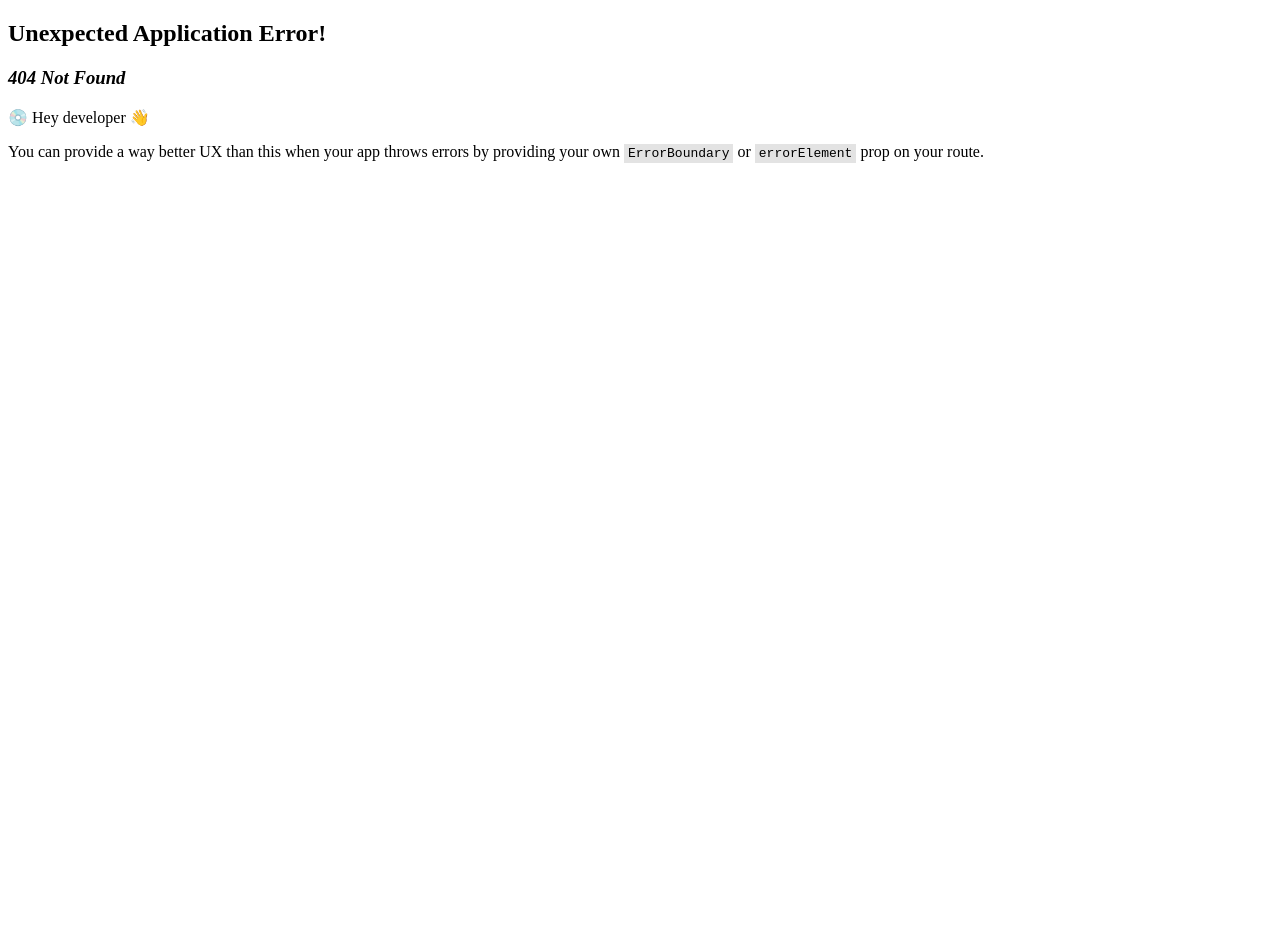
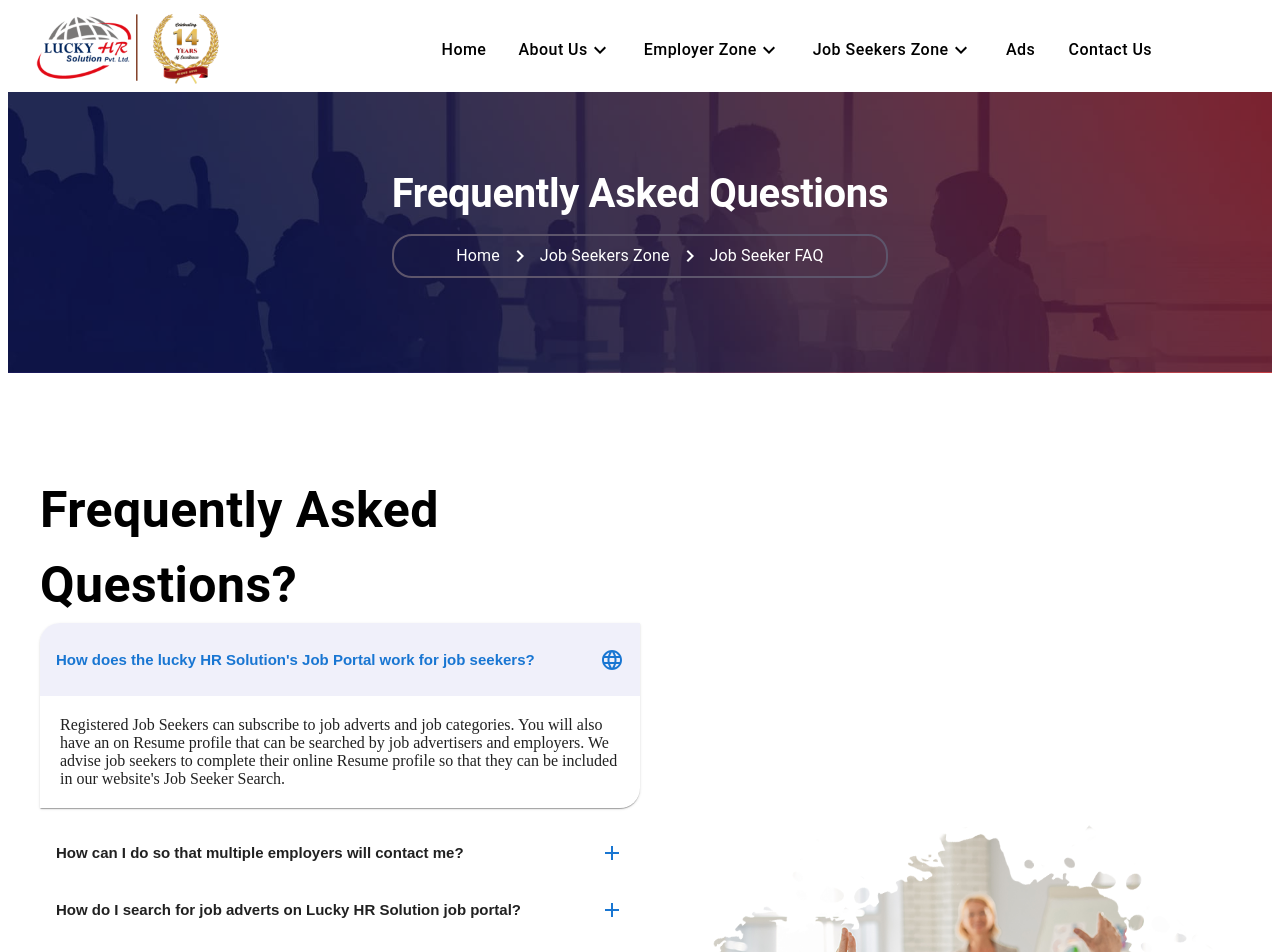
Before and after one commit to Ashish067/LuckyHr, a React (Vite) app: page /JobSeekersZone/JobSeekerFAQ in a window 1280 px wide. Before the commit this address had no page. Shown: the top 952 px of the page. Before the commit the page ends 800 px from the top, so only its background shows below. Built offline with nearby package versions, Linux system fonts and the light colour scheme.

Commit message:
developed jobSeekerFaq page and added required data and routes

```diff
--- a/src/components/data/faqs.js
+++ b/src/components/data/faqs.js
@@ -38,27 +38,79 @@ export const employerfaqs = [
 
 export const jobseekerfaqs = [
   {
-    question: "Is registration on the Lucky HR Solution's Job Portal free? ",
-    answer: "Yes. Registration is free for job advertisers or employers.",
+    question:
+      "How does the lucky HR Solution's Job Portal work for job seekers?",
+    answer:
+      "Registered Job Seekers can subscribe to job adverts and job categories. You will also have an on Resume profile that can be searched by job advertisers and employers. We advise job seekers to complete their online Resume profile so that they can be included in our website's Job Seeker Search.",
+  },
+  {
+    question: "How can I do so that multiple employers will contact me? ",
+    answer: "Ensure that you complete and update your online resume profile.",
+  },
+  {
+    question:
+      "How do I search for job adverts on Lucky HR Solution job portal? ",
+    answer: `Use our Job Search Filter of the page. This option lets you filter the job adverts by location, industry and/or job type. After selecting your preferences click on the "Search" button. The other option is to type the keywords you want to search by into the text box under Job Keyword Search. Click on "Search" after you have typed in your keyword/s`,
+  },
+  {
+    question: "How do I apply for a job? ",
+    answer:
+      "Once you have found a job you want to apply to, click the “Quick Apply” button at the bottom of the Job Details page. If you are not logged in, the system will prompt you to do so to complete the process. You will have an option to review and/or edit your resume before submitting it.",
+  },
+  {
+    question: "How many jobs can I apply to? ",
+    answer:
+      "You can apply to all the jobs that fit your qualifications. Keep in mind that if you apply to jobs which you aren’t qualified to fill, the recruiters will see your information and may not deem you as a serious job seeker. You can apply only once to the same job.",
+  },
+  {
+    question: "What type of Keywords produce optimum results? ",
+    answer:
+      "Keywords are a matter of personal choice. If you are looking for very specific jobs, you can enter Job Titles as useful keywords, but if your search is more general, you may choose to enter Skills you may have, machines you can operate, software applications you know, or anything that is relevant to the position you may be interested in.",
+  },
+  {
+    question: "What is a job search agent? ",
+    answer:
+      "Job search agents are an automated way to search for a job. When you search for a job you select options and keywords describing your preferred job. You create a search agent by giving your combined selections a name and saving that set of criteria to our system. Every day, your search agent is compared to our job database to find possible matches, and those matches are emailed to the email address you have entered in your resume profile.",
+  },
+  {
+    question:
+      "How do I know if the position is still available or has been filled? ",
+    answer:
+      "If the position is no longer available, there will be a message on the job details page indicating it is closed.",
+  },
+  {
+    question: "What is a job placement position? ",
+    answer:
+      "When there is a fit between your skills and interests and a job opening, we'll invite you to go through specific screening steps, including a thorough interview. This information helps us better match you to companies that seek your skills and background and opportunities that fit your career goals. Once we find an assignment for you, we'll make certain you're thoroughly prepared for on-the-job success.",
+  },
+  {
+    question:
+      "What do I need to do after I submit my resume or apply for a job? ",
+    answer:
+      "Our highest priority is to find a job for you. If your skills are a match for our client's job needs, our representative will contact you about next steps. In the meantime, you can continue to search the latest job openings by using the search bar at the top of this page. If there's any update on your experience, contact information, job seeking intention, etc., please update your profile so we'll have the most current information and can place you on the most suitable assignments.",
+  },
+  {
+    question: "Will Lucky HR continue to support me after I start a job? ",
+    answer:
+      "Yes. As a Manpower associate we are committed to helping you succeed. While your supervisor at the work site is your resource for daily work-related questions, We are your employer and is available to support you if you have any questions or concerns that are HR related. If you've been hired for a permanent position through Manpower, we'll support you for 90 days while you transition into your job with your new employer. After that, you should speak with your direct supervisor if you have any questions or concerns.",
+  },
+  {
+    question: "How does Lucky HR protect my personal information? ",
+    answer:
+      "We care about your privacy and will go to great lengths to ensure confidentiality.",
   },
   {
     question: "Is registration on the Lucky HR Solution's Job Portal free? ",
     answer: "Yes. Registration is free for job advertisers or employers.",
   },
   {
-    question: "Is registration on the Lucky HR Solution's Job Portal free? ",
-    answer: "Yes. Registration is free for job advertisers or employers.",
+    question:
+      "I'm new to the Lucky HR Solution Job Portal. How can I register?",
+    answer: "To register for free as a Job Seeker click here",
   },
   {
-    question: "Is registration on the Lucky HR Solution's Job Portal free? ",
-    answer: "Yes. Registration is free for job advertisers or employers.",
-  },
-  {
-    question: "Is registration on the Lucky HR Solution's Job Portal free? ",
-    answer: "Yes. Registration is free for job advertisers or employers.",
-  },
-  {
-    question: "Is registration on the Lucky HR Solution's Job Portal free? ",
-    answer: "Yes. Registration is free for job advertisers or employers.",
+    question: "Why do I need to create a resume profile? ",
+    answer:
+      "You will need to create a resume profile to create job search agents or apply for a job. This will also allow you to come back to this site to apply for additional jobs using the same resume that you created, edit your information, create a skills profile, track your application history, and more.",
   },
 ];
--- a/src/pages/jobSeekerZone/JobSeekerFAQ.jsx
+++ b/src/pages/jobSeekerZone/JobSeekerFAQ.jsx
@@ -1,7 +1,9 @@
 import React from "react";
+import { jobseekerfaqs } from "../../components/data/faqs";
+import FaqLayout from "../../layouts/FaqLayout";
 
 const JobSeekerFAQ = () => {
-  return <div>JobSeekerFAQ</div>;
+  return <FaqLayout data={jobseekerfaqs} />;
 };
 
 export default JobSeekerFAQ;
--- a/src/routing/routes.jsx
+++ b/src/routing/routes.jsx
@@ -16,6 +16,7 @@ import OurCoverage from "../pages/employerZone/OurCoverage";
 import IndustriesWeServe from "../pages/employerZone/IndustriesWeServe";
 import OurValuedClients from "../pages/employerZone/OurValuedClients";
 import EmployerFaq from "../pages/employerZone/EmployerFAQ";
+import JobSeekerFAQ from "../pages/jobSeekerZone/JobSeekerFAQ";
 const router = createBrowserRouter([
   {
     path: "/",
@@ -70,6 +71,10 @@ const router = createBrowserRouter([
         path: "/EmployerZone/EmployerFAQ",
         element: <EmployerFaq />,
       },
+      {
+        path: "/JobSeekersZone/JobSeekerFAQ",
+        element: <JobSeekerFAQ />,
+      },
     ],
   },
 ]);
```
